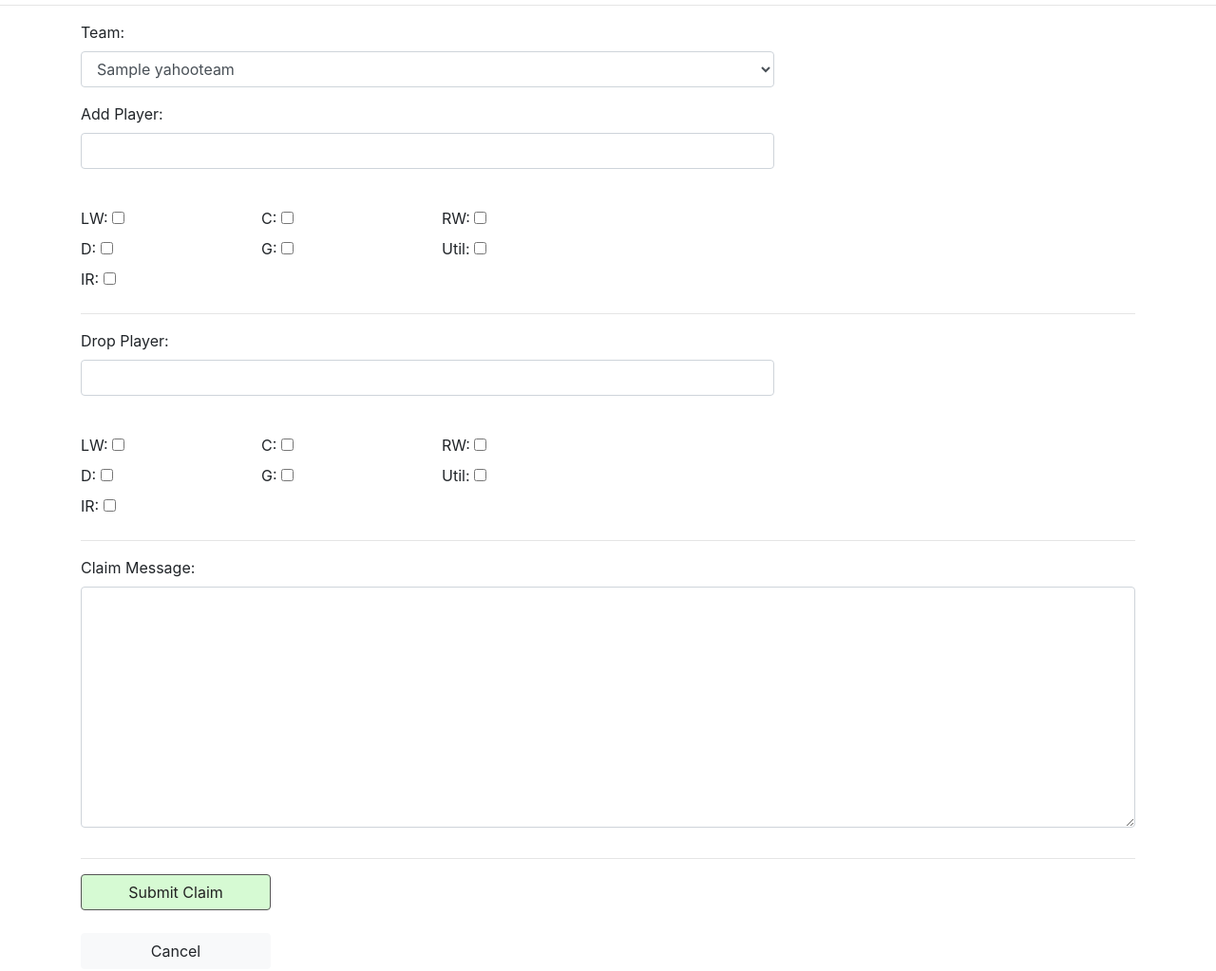
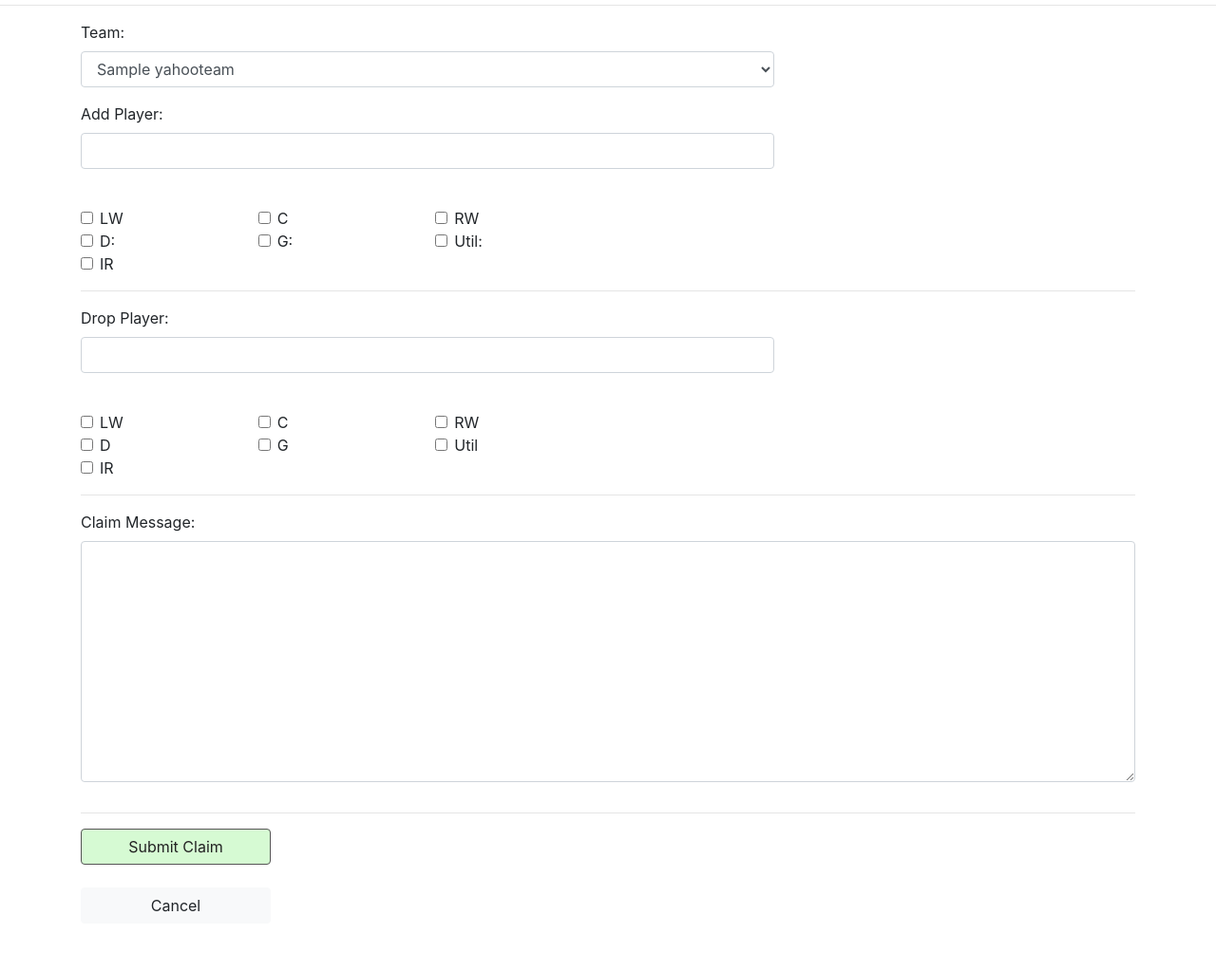
Before and after one commit to cody-scott/JJE_App, a Django app: page /waiver_claim/new/ in a window 1280 px wide. Shown: the part 104-1127 px from the top of the page at 95% size. After the commit the page ends 1065 px from the top, so only its background shows below. Run offline with Django 3.2, Linux system fonts and the light colour scheme; a user stored in the database is signed in; tables that the repository leaves empty hold one stand-in row (values such as "Sample post"); parts of the project's set-up code (start-up, migrations or seed data) failed here and were passed over; some libraries are stand-ins or nearby versions.

Commit message:
checkbox cleanup

```diff
--- a/JJE_Waivers/templates/JJE_Waivers/waiverclaim_new.html
+++ b/JJE_Waivers/templates/JJE_Waivers/waiverclaim_new.html
@@ -21,48 +21,48 @@
                 </div>
             </div>
             <br>
-            <div class="form-group">
+            <div class="form-group form-check">
                 <div class="row">
                     <div class="col-lg-2 colwidth ">
                         {{ form.add_LW.errors }}
-                        <label for="{{ form.add_LW.id_for_label }}">LW:</label>
-                        {{ form.add_LW}}
+                        {{ form.add_LW|attr:"class:form-check-input"}}
+                        <label for="{{ form.add_LW.id_for_label }}" class="form-check-label">LW</label>
                     </div>
                     <div class="col-lg-2 colwidth">
                         {{ form.add_C.errors }}
-                        <label for="{{ form.add_C.id_for_label }}">C:</label>
-                        {{ form.add_C}}
+                        {{ form.add_C|attr:"class:form-check-input"}}
+                        <label for="{{ form.add_C.id_for_label }}" class="form-check-label">C</label>
                     </div>
                     <div class="col-lg-2 colwidth">
                         {{ form.add_RW.errors }}
-                        <label for="{{ form.add_RW.id_for_label }}">RW:</label>
-                        {{ form.add_RW}}
+                        {{ form.add_RW|attr:"class:form-check-input"}}
+                        <label for="{{ form.add_RW.id_for_label }}" class="form-check-label">RW</label>
                     </div>
                 </div>
 
                 <div class="row">
                     <div class="col-lg-2 colwidth">
                         {{ form.add_D.errors }}
-                        <label for="{{ form.add_D.id_for_label }}">D:</label>
-                        {{ form.add_D}}
+                        {{ form.add_D|attr:"class:form-check-input"}}
+                        <label for="{{ form.add_D.id_for_label }}" class="form-check-label">D:</label>
                     </div>
                     <div class="col-lg-2 colwidth">
                         {{ form.add_G.errors }}
-                        <label for="{{ form.add_G.id_for_label }}">G:</label>
-                        {{ form.add_G}}
+                        {{ form.add_G|attr:"class:form-check-input"}}
+                        <label for="{{ form.add_G.id_for_label }}" class="form-check-label">G:</label>
                     </div>
                     <div class="col-lg-2 colwidth">
                         {{ form.add_Util.errors }}
-                        <label for="{{ form.add_Util.id_for_label }}">Util:</label>
-                        {{ form.add_Util}}
+                        {{ form.add_Util|attr:"class:form-check-input"}}
+                        <label for="{{ form.add_Util.id_for_label }}" class="form-check-label">Util:</label>
                     </div>
                 </div>
 
                 <div class="row">
                     <div class="col-lg-2 colwidth">
                         {{ form.add_IR.errors }}
-                        <label for="{{ form.add_IR.id_for_label }}">IR:</label>
-                        {{ form.add_IR}}
+                        {{ form.add_IR|attr:"class:form-check-input"}}
+                        <label for="{{ form.add_IR.id_for_label }}" class="form-check-label">IR</label>
                     </div>
                 </div>
             </div>
@@ -77,48 +77,48 @@
                 </div>
             </div>
             <br>
-            <div class="form-group">
+            <div class="form-group form-check">
                 <div class="row">
                     <div class="col-lg-2 colwidth ">
                         {{ form.drop_LW.errors }}
-                        <label for="{{ form.drop_LW.id_for_label }}">LW:</label>
-                        {{ form.drop_LW}}
+                        {{ form.drop_LW|attr:"class:form-check-input"}}
+                        <label for="{{ form.drop_LW.id_for_label }}" class="form-check-label">LW</label>
                     </div>
                     <div class="col-lg-2 colwidth">
                         {{ form.drop_C.errors }}
-                        <label for="{{ form.drop_C.id_for_label }}">C:</label>
-                        {{ form.drop_C}}
+                        {{ form.drop_C|attr:"class:form-check-input"}}
+                        <label for="{{ form.drop_C.id_for_label }}" class="form-check-label">C</label>
                     </div>
                     <div class="col-lg-2 colwidth">
                         {{ form.drop_RW.errors }}
-                        <label for="{{ form.drop_RW.id_for_label }}">RW:</label>
-                        {{ form.drop_RW}}
+                        {{ form.drop_RW|attr:"class:form-check-input"}}
+                        <label for="{{ form.drop_RW.id_for_label }}" class="form-check-label">RW</label>
                     </div>
                 </div>
 
                 <div class="row">
                     <div class="col-lg-2 colwidth">
                         {{ form.drop_D.errors }}
-                        <label for="{{ form.drop_D.id_for_label }}">D:</label>
-                        {{ form.drop_D}}
+                        {{ form.drop_D|attr:"class:form-check-input"}}
+                        <label for="{{ form.drop_D.id_for_label }}" class="form-check-label">D</label>
                     </div>
                     <div class="col-lg-2 colwidth">
                         {{ form.drop_G.errors }}
-                        <label for="{{ form.drop_G.id_for_label }}">G:</label>
-                        {{ form.drop_G}}
+                        {{ form.drop_G|attr:"class:form-check-input"}}
+                        <label for="{{ form.drop_G.id_for_label }}" class="form-check-label">G</label>
                     </div>
                     <div class="col-lg-2 colwidth">
                         {{ form.drop_Util.errors }}
-                        <label for="{{ form.drop_Util.id_for_label }}">Util:</label>
-                        {{ form.drop_Util}}
+                        {{ form.drop_Util|attr:"class:form-check-input"}}
+                        <label for="{{ form.drop_Util.id_for_label }}" class="form-check-label">Util</label>
                     </div>
                 </div>
 
                 <div class="row">
                     <div class="col-lg-2 colwidth">
                         {{ form.drop_IR.errors }}
-                        <label for="{{ form.drop_IR.id_for_label }}">IR:</label>
-                        {{ form.drop_IR}}
+                        {{ form.drop_IR|attr:"class:form-check-input"}}
+                        <label for="{{ form.drop_IR.id_for_label }}" class="form-check-label">IR</label>
                     </div>
                 </div>
             </div>
--- a/JJE_Waivers/templates/JJE_Waivers/waivers_index.html
+++ b/JJE_Waivers/templates/JJE_Waivers/waivers_index.html
@@ -85,7 +85,7 @@
         <div class="container">
             <div class="row">
                 <div class="col-lg-12">
-                    <h2>No Current Waiver Claims</h2>
+                    <h4>No Current Waiver Claims</h4>
                 </div>
             </div>
         </div>
```
